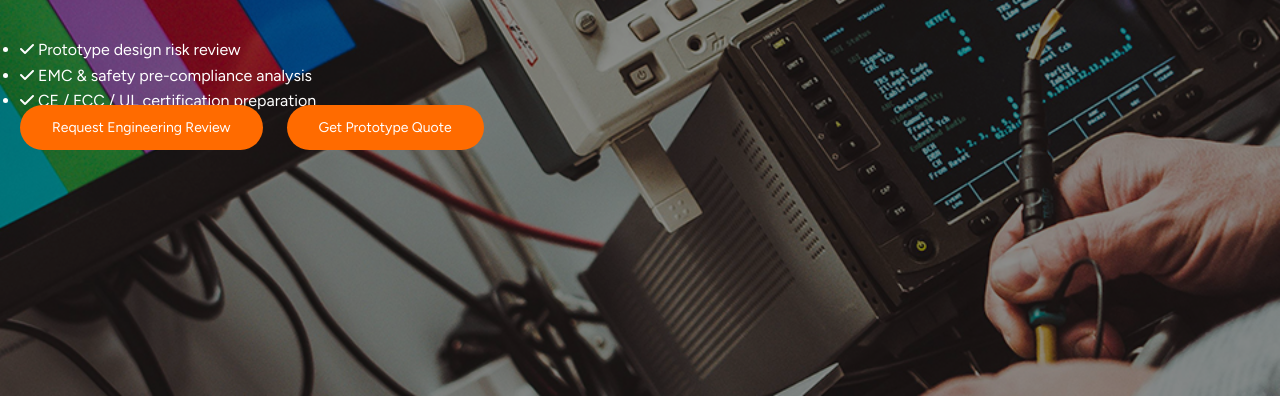
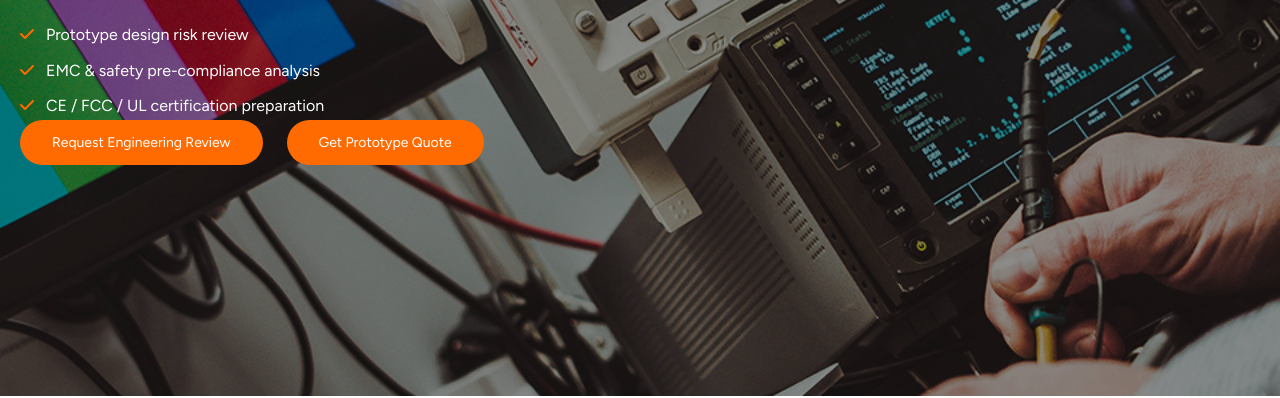
Before and after one commit to jenniferjin186-a11y/CRA.github.io, a plain HTML site: page index.html in a window 1280 px wide. Shown: the part 404-802 px from the top of the page. Drawn offline with Linux system fonts and the light colour scheme.

Commit message:
Update style.css

```diff
--- a/css/style.css
+++ b/css/style.css
@@ -380,3 +380,30 @@ min-height:100vh;
 display:flex;
 align-items:center;
 }
+.hero-trust{
+
+margin-top:25px;
+
+list-style:none;
+
+padding:0;
+
+}
+
+.hero-trust li{
+
+font-size:16px;
+
+margin-bottom:10px;
+
+color:white;
+
+}
+
+.hero-trust i{
+
+color:#ff6a00;
+
+margin-right:8px;
+
+}
```
